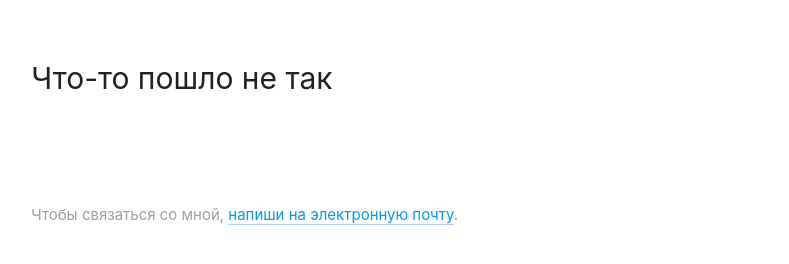
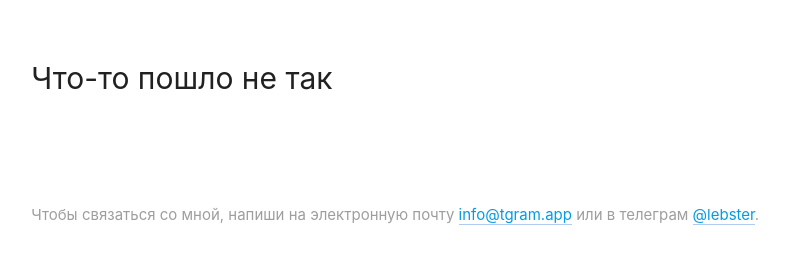
Before and after one commit to thelebster/tg-redirect, a plain HTML site: page app/static/400.html in a window 1280 px wide. Shown: the whole page, without its empty margins (220-1009 px from the left). Drawn offline with Linux system fonts and the light colour scheme.

Commit message:
Update footer line for 4xx pages.

```diff
--- a/app/static/400.html
+++ b/app/static/400.html
@@ -25,7 +25,7 @@
             <div class="container">
                 <div class="row">
                     <div class="col">
-                        <p class="grey-text">Чтобы связаться со&nbsp;мной, <a href="mailto:info@tgram.app">напиши на&nbsp;электронную почту</a>.</p>
+                        <p class="grey-text">Чтобы связаться со&nbsp;мной, напиши на&nbsp;электронную почту <a href="mailto:info@tgram.app">info@tgram.app</a> или в телеграм <a href="tg://resolve?domain=lebster">@lebster</a>.</p>
                     </div>
                 </div>
             </div>
```
Also changed, not shown: app/static/404.html (+1 -1 lines), app/static/451.html (+1 -1 lines).
